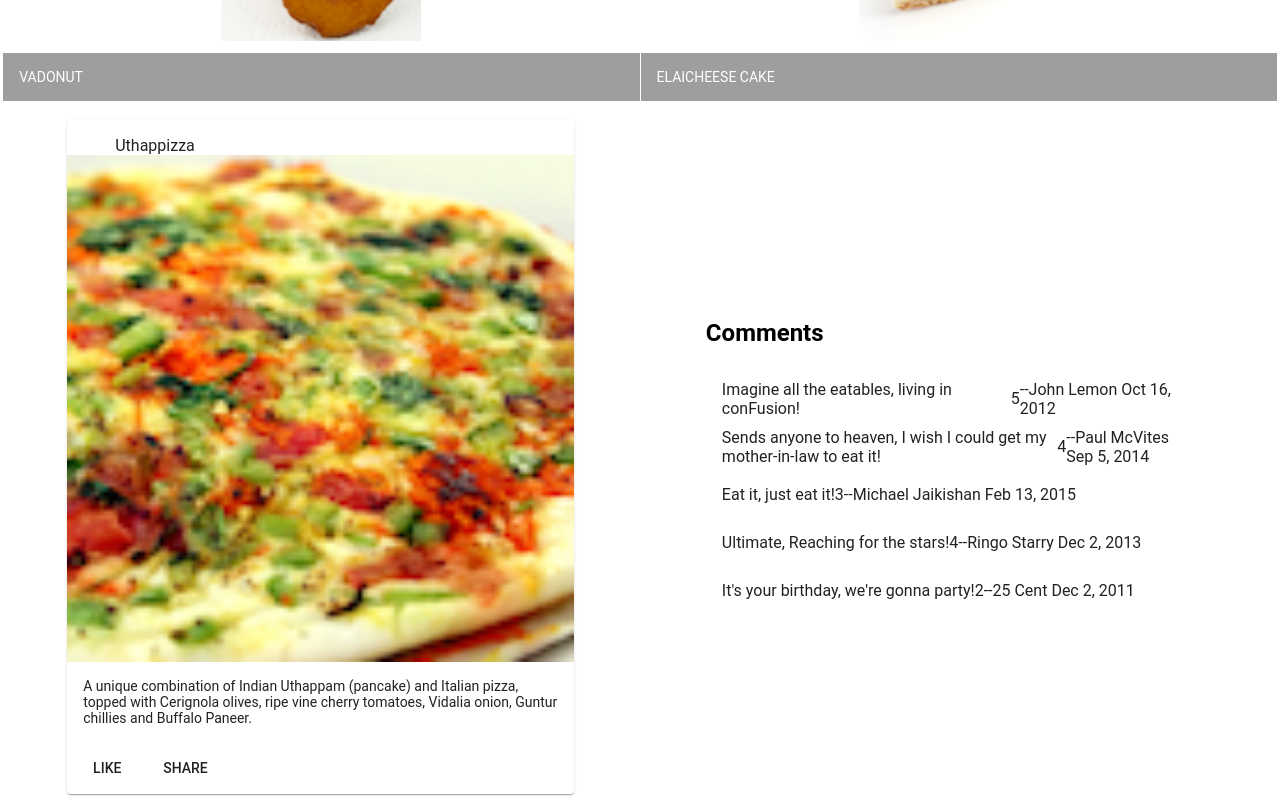
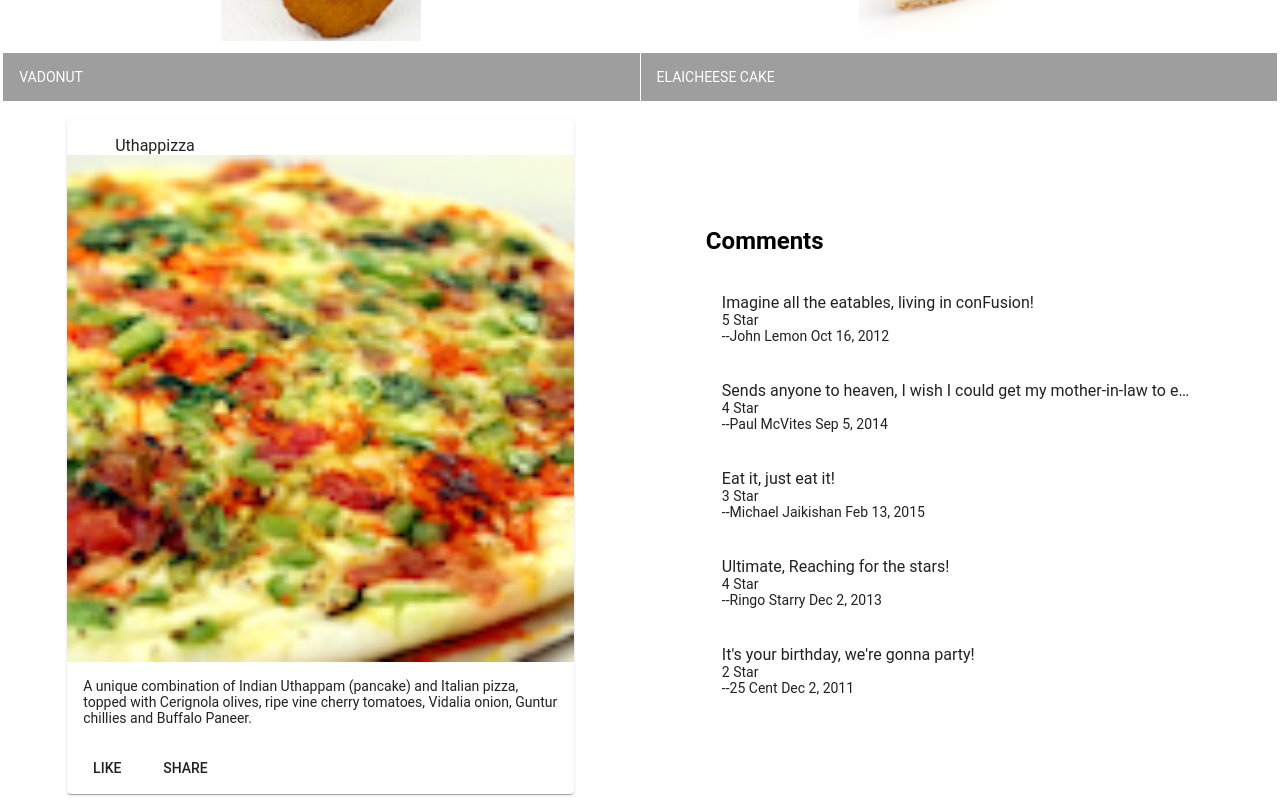
Before and after one commit to robinBisht/ConFusion-Angular, an Angular app: page / in a window 1280 px wide. Shown: the part 693-1493 px from the top of the page. Built offline with nearby package versions, Linux system fonts and the light colour scheme.

Commit message:
Updating Assignment 1

```diff
--- a/src/app/dish-detail/dish-detail.component.html
+++ b/src/app/dish-detail/dish-detail.component.html
@@ -7,7 +7,7 @@
     fxLayoutGap.xs="0">
 
   <div fxFlex="40">
-    <mat-card>
+    <mat-card *ngIf="dish">
       <mat-card-header> {{dish.name}} </mat-card-header>
       <img src="{{dish.image}}" alt="IMAGE" mat-card-image>
       <mat-card-content>
@@ -20,13 +20,14 @@
     </mat-card>
   </div>
 
-  <div fxFlex="40" *ngIf="dish">
-    <h2>Comments</h2>
-    <mat-list>
-      <mat-list-item *ngFor="let comment of dish.comments" layout="row">
-        <p layout="column">{{comment.comment}}</p> <br>
-        <p layout="column"> {{comment.rating}} </p> <br>
-        <p layout="column"> --{{comment.author}}  {{comment.date | date}} </p> <br>
+  <div fxFlex="40" >
+
+    <mat-list *ngIf="dish">
+        <h2>Comments</h2>
+      <mat-list-item *ngFor="let comment of dish.comments">
+        <p matLine>{{comment.comment}}</p>
+        <p matLine> {{comment.rating}} Star </p>
+        <p matLine> <span> --{{comment.author}}  {{comment.date | date}} </span> </p>
       </mat-list-item>
     </mat-list>
   </div>
```
